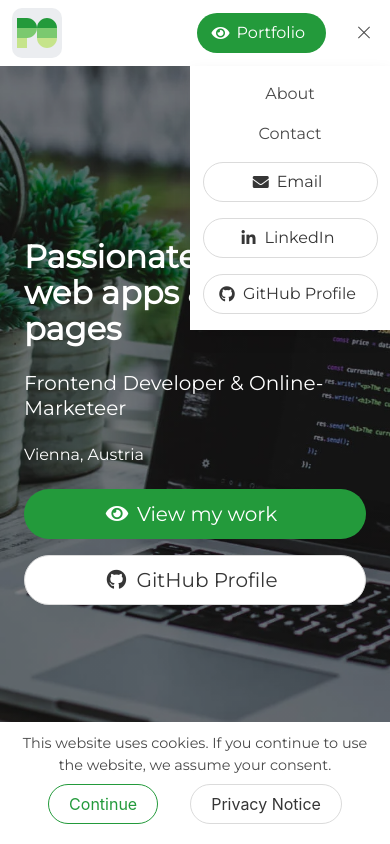
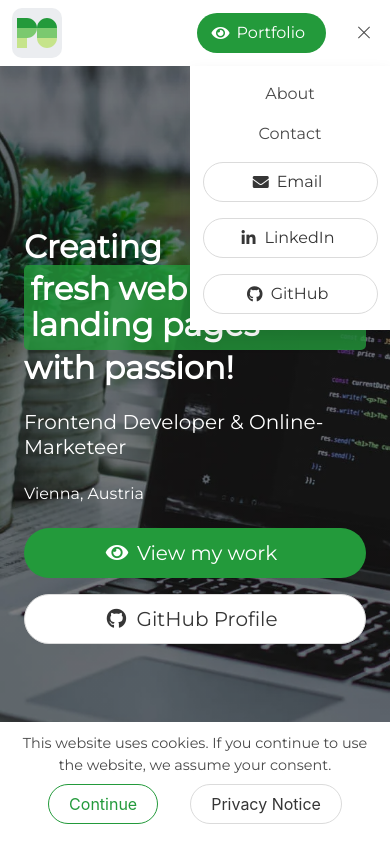
Before and after one commit to Pobermeier/pobermeier-website-v1, a website built with Parcel: page src/index.html in a window 390 px wide. Both pictures are taken after a click on the button 364 px from the left and 33 px from the top of the page. Shown: the top 844 px of the page. Built offline with nearby package versions, Linux system fonts and the light colour scheme.

Commit message:
Updated design of hero-section

```diff
--- a/src/css/main.css
+++ b/src/css/main.css
@@ -135,8 +135,8 @@ a.navbar-item:hover {
   }
 
   .hero.is-fullheight-with-navbar {
-    height: calc(100vh);
-    height: calc((var(--vh, 1vh) * 100));
+    min-height: calc(100vh);
+    min-height: calc((var(--vh, 1vh) * 100 + 1.8rem));
   }
 
   .hero .control {
@@ -172,7 +172,7 @@ a.navbar-item:hover {
   text-align: center;
   left: -0.5em;
   width: 100%;
-  bottom: 9%;
+  bottom: 12%;
   animation: mover 1s infinite alternate;
   -webkit-user-select: none;
   -moz-user-select: none;
@@ -185,7 +185,7 @@ a.navbar-item:hover {
   width: 100%;
   text-align: center;
   left: -0.5em;
-  bottom: 5%;
+  bottom: 8%;
   -webkit-animation: mover 1s infinite alternate;
   animation: mover 1s infinite alternate;
 }
--- a/src/index.html
+++ b/src/index.html
@@ -7,7 +7,7 @@
   <title>Patrick Obermeier | Frontend Developer & Online-Marketeer | Vienna, Austria</title>
   <meta http-equiv="X-UA-Compatible" content="ie=edge">
   <meta name="description"
-    content="Digital enthusiast and experienced front-end developer with a solid online-marketing background on top.">
+    content="Digital enthusiast and experienced front-end developer with a solid online-marketing background on top. Passionate developer of fresh web apps and landing pages.">
   <meta name="keywords"
     content="frontend developer, web developer, developer, web entwickler, entwickler, websites, web apps, programming, javascript, react, nodejs, node, es6, csharp, c#, docker, mern, vienna, austria, 1060 vienna, online marketing, online-marketeer, landing pages">
   <meta name="theme-color" content="#fff">
@@ -99,7 +99,7 @@
                 <span class="icon">
                   <i class="fab fa-github"></i>
                 </span>
-                <span>GitHub Profile</span>
+                <span>GitHub</span>
               </a>
             </span>
           </div>
@@ -111,7 +111,11 @@
       <div class="hero-body">
         <div class="container">
           <h1 class="title has-text-white is-size-1 is-size-2-tablet is-size-3-mobile">
-            Passionate creator of web apps & landing pages</h1>
+            Creating <span
+              style="display: inline-block; padding: 0.2em 0.2em; background-color: rgba(35, 154, 59, 0.8); border-radius: 5px;">fresh
+              web apps &
+              landing
+              pages</span> with passion!</h1>
           <h2 class="subtitle has-text-white is-size-3 is-size-4-tablet is-size-5-mobile">Frontend
             Developer & Online-Marketeer</h2>
           <h3 class="subtitle has-text-white is-size-4 is-size-5-tablet is-size-6-mobile">Vienna, Austria</h3>
```
